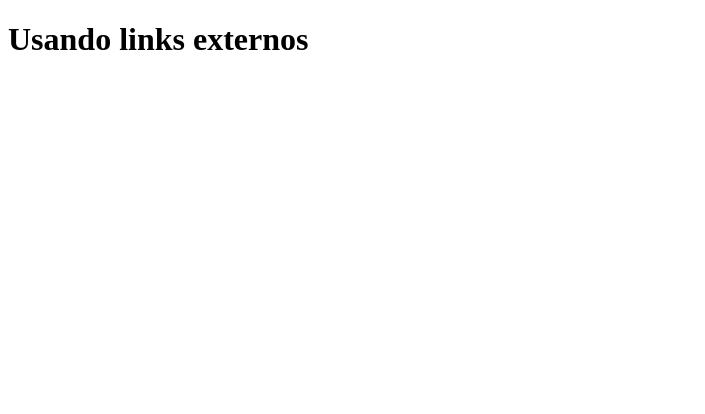
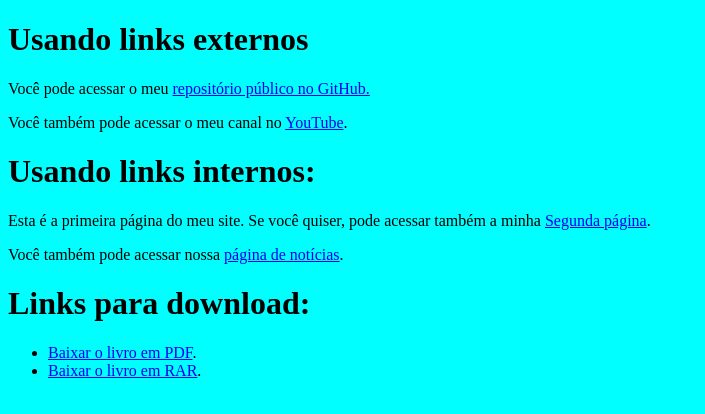
Before and after one commit to FigueiredoFelipe/HTML5-CSS3, a plain HTML site: page ex010/index.html in a window 1280 px wide. Shown: the whole page, without its empty margins (0-705 px from the left). Drawn offline with Linux system fonts and the light colour scheme.

Commit message:
feat: ex010
links/internal/external/download

```diff
--- /dev/null
+++ b/ex010/assets/style/app.css
@@ -0,0 +1,3 @@
+* {
+    background-color: aqua;
+}
--- a/ex010/index.html
+++ b/ex010/index.html
@@ -1,12 +1,25 @@
 <!DOCTYPE html>
 <html lang="pt-br">
-<head>
-    <meta charset="UTF-8">
-    <meta http-equiv="X-UA-Compatible" content="IE=edge">
-    <meta name="viewport" content="width=device-width, initial-scale=1.0">
+  <head>
+    <meta charset="UTF-8" />
+    <meta http-equiv="X-UA-Compatible" content="IE=edge" />
+    <meta name="viewport" content="width=device-width, initial-scale=1.0" />
     <title>Trabalhando com links</title>
-</head>
-<body>
+    <link rel="shortcut icon" href="assets/favicon.ico" type="image/x-icon">
+    <link rel="stylesheet" href="assets/style/app.css">
+  </head>
+  <body>
     <h1>Usando links externos</h1>
-</body>
+    <p>Você pode acessar o meu <a href="https://github.com/FigueiredoFelipe" target="blank" rel="external">repositório público no GitHub.</a></p>
+    <p>Você também pode acessar o meu canal no <a href="https://www.youtube.com" target="_blank" rel="external">YouTube</a>.</p>
+    <h1>Usando links internos:</h1>
+    <p>Esta é a primeira página do meu site. Se você quiser, pode acessar também a minha <a href="pag002.html" rel="next">Segunda página</a>.</p>
+    <p>Você também pode acessar nossa <a href="news/pag003.html" target="_self" rel="next">página de notícias</a>.</p>
+    <h1>Links para download:</h1>
+    <ul>
+        <li><a href="books/jogo 9.pdf" type="application/pdf" download="jogo 9.pdf">Baixar o livro em PDF</a>.</li>
+        <li><a href="books/jogo 9.rar" type="application/vnd.rar" download="jogo 9.rar">Baixar o livro em RAR</a>.</li>
+    </ul>
+
+  </body>
 </html>
```
Also changed, not shown: ex010/news/pag003.html (added, +16 -0 lines), ex010/pag002.html (added, +17 -0 lines), 2 other files.
